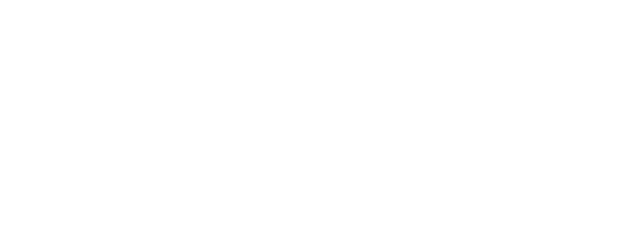
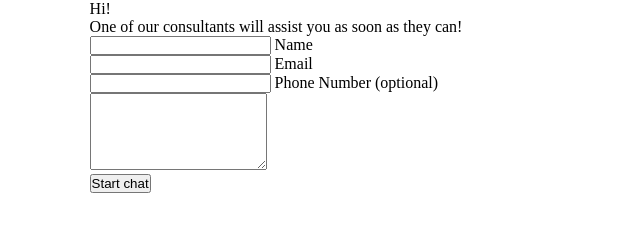
Before and after one commit to RubyMary18/Form-Dark-Theme, a plain HTML site: page index.html in a window 1280 px wide. Shown: the whole page, without its empty margins (0-640 px from the left). Drawn offline with Linux system fonts and the light colour scheme.

Commit message:
left card structure

```diff
--- a/index.html
+++ b/index.html
@@ -13,15 +13,46 @@
   <body>
     <!--container start-->
     <div class="container">
-      <!--header section start-->
-      <header></header>
-      <!--header section ends-->
       <!--main section start-->
-      <main></main>
+      <main>
+        <div class="wrapper">
+          <div class="main-container">
+            <div class="left-card">
+              <span class="close"></span>
+              <p>Hi!</p>
+              <p>One of our consultants will assist you as soon as they can!</p>
+              <form action="#" method="post">
+                <div class="input-box">
+                  <input type="text" id="name" required />
+                  <label for="name">Name</label>
+                </div>
+                <div class="email-box">
+                  <input type="email" id="email" required />
+                  <label for="email">Email</label>
+                </div>
+                <div class="phone-box">
+                  <input type="number" id="number" required />
+                  <label for="number">Phone Number (optional)</label>
+                </div>
+                <div class="message-box">
+                  <textarea
+                    name="message"
+                    id="message"
+                    cols="20"
+                    rows="5"
+                  ></textarea>
+                </div>
+                <button type="submit">Start chat</button>
+              </form>
+            </div>
+            <div class="right-card">
+              <div class="top-card"></div>
+              <div class="bottom-card"></div>
+            </div>
+          </div>
+        </div>
+      </main>
       <!--main section end-->
-      <!--footer section start-->
-      <footer></footer>
-      <!--footer section end-->
     </div>
     <!--container end-->
 
```
